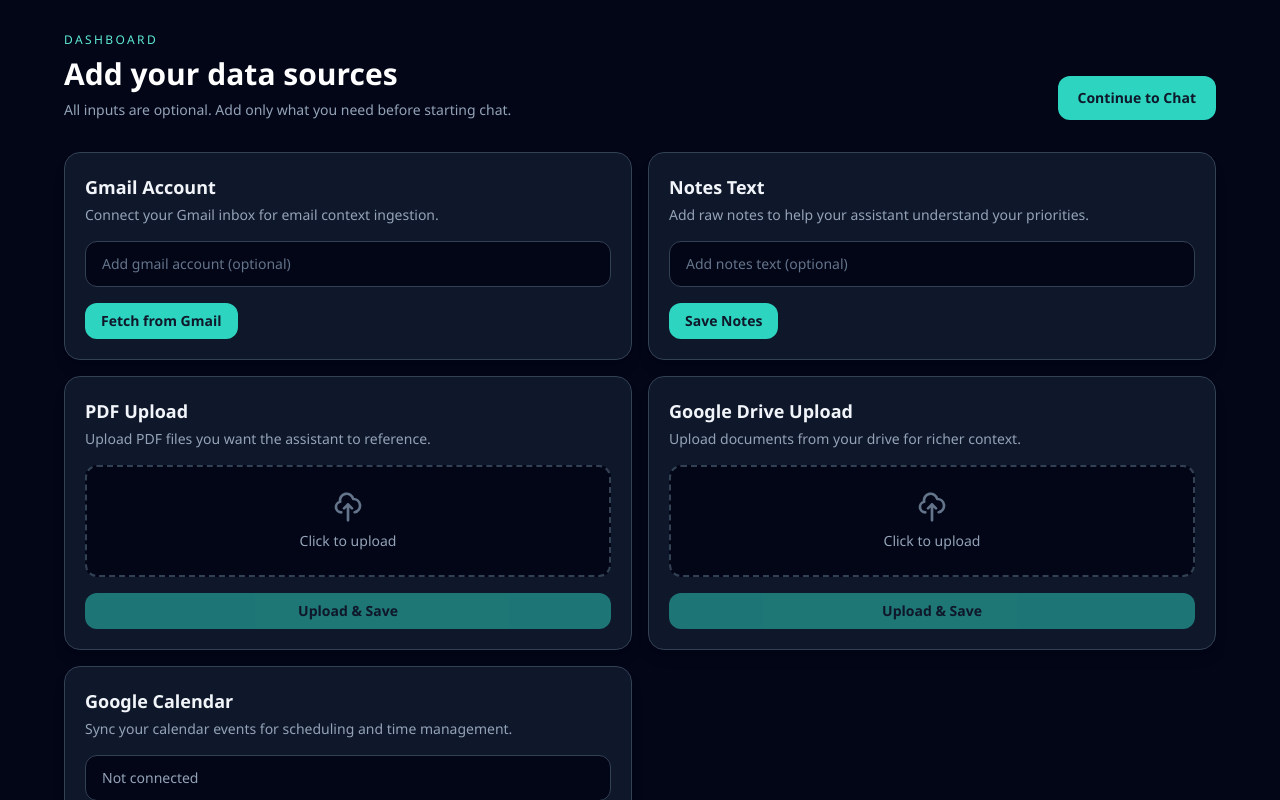
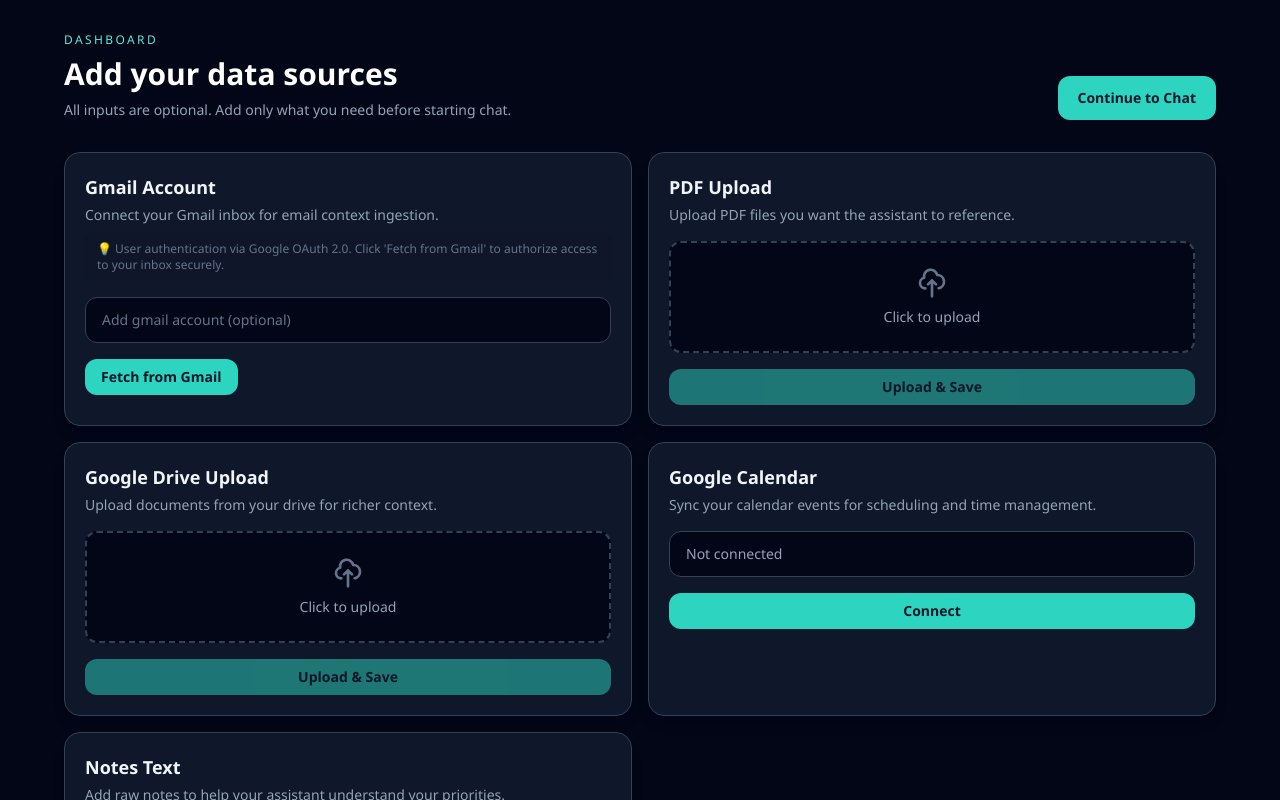
Before and after one commit to SachinSv07/Context-Aware-Personal-Executive, a React (Create React App) app in the folder frontend/: page / in a window 1280 px wide. Both pictures are taken after typing "name@example.com", "Sample123" into the empty fields and a click on the button "Login". Shown: the top 800 px of the page. Built offline with nearby package versions, Linux system fonts and the light colour scheme.

Commit message:
Reorder Dashboard: Move Notes to last + Add Gmail OAuth help text

```diff
--- a/frontend/src/pages/Dashboard.jsx
+++ b/frontend/src/pages/Dashboard.jsx
@@ -2,11 +2,16 @@
 import { useNavigate } from 'react-router-dom';
 
 // Card for text input sources (Email, Notes)
-function TextInputCard({ title, description, value, onChange, buttonText = 'Save', onAction }) {
+function TextInputCard({ title, description, value, onChange, buttonText = 'Save', onAction, helpText }) {
   return (
     <div className="rounded-2xl border border-slate-700 bg-[var(--surface-1)] p-5 shadow-lg transition hover:border-slate-500">
       <h3 className="text-lg font-semibold text-slate-100">{title}</h3>
       <p className="mt-1 text-sm text-slate-400">{description}</p>
+      {helpText && (
+        <div className="mt-2 rounded-lg bg-slate-900/60 px-3 py-2 text-xs text-slate-500">
+          💡 {helpText}
+        </div>
+      )}
       <input
         value={value}
         onChange={(e) => onChange(e.target.value)}
@@ -164,19 +169,11 @@
           <TextInputCard
             title="Gmail Account"
             description="Connect your Gmail inbox for email context ingestion."
+            helpText="User authentication via Google OAuth 2.0. Click 'Fetch from Gmail' to authorize access to your inbox securely."
             value={email}
             onChange={setEmail}
             buttonText="Fetch from Gmail"
             onAction={handleEmailFetch}
-          />
-
-          <TextInputCard
-            title="Notes Text"
-            description="Add raw notes to help your assistant understand your priorities."
-            value={notes}
-            onChange={setNotes}
-            buttonText="Save Notes"
-            onAction={handleNotesSave}
           />
 
           <FileUploadCard
@@ -197,6 +194,15 @@
             onConnect={handleCalendarConnect}
             isConnected={calendarConnected}
           />
+
+          <TextInputCard
+            title="Notes Text"
+            description="Add raw notes to help your assistant understand your priorities."
+            value={notes}
+            onChange={setNotes}
+            buttonText="Save Notes"
+            onAction={handleNotesSave}
+          />
         </div>
       </div>
     </div>
```
